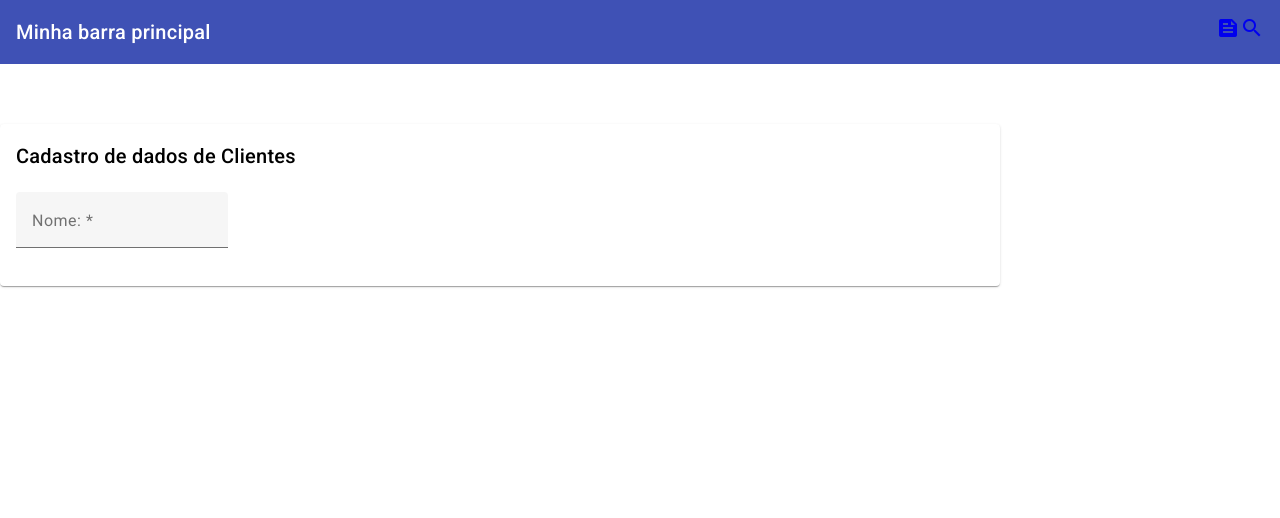
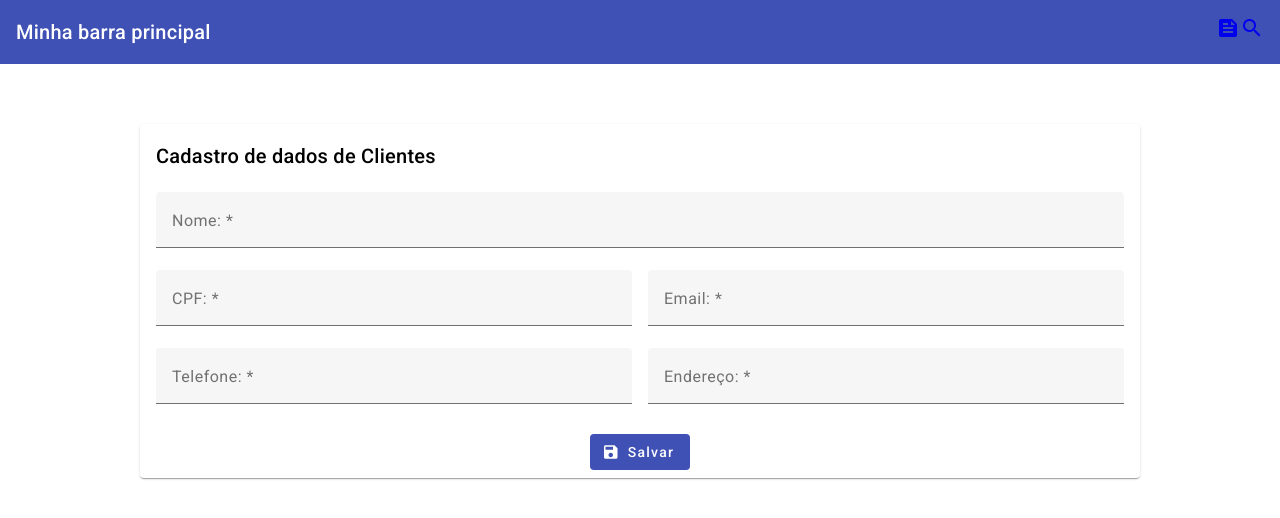
Before and after one commit to 4RL3N/Angular-material-CRUD, an Angular app in the folder crud-angular-material/: page /cadastro in a window 1280 px wide. Shown: the top 518 px of the page. Built offline with nearby package versions, Linux system fonts and the light colour scheme.

Commit message:
criação da tela de cadastro

```diff
--- a/crud-angular-material/src/app/cadastro/cadastro.html
+++ b/crud-angular-material/src/app/cadastro/cadastro.html
@@ -1,4 +1,4 @@
-<div fxLayout="row" fxLayoutAling="center">
+<div fxLayout="row" fxLayoutAlign="center">
     <div fxLayout="column" fxFlex="1000px">
         <form class="mt-60" #clientesFrm="ngForm">
             <mat-card>
@@ -6,13 +6,44 @@
                     <mat-card-title>Cadastro de dados de Clientes</mat-card-title>
                 </mat-card-header>
                 <mat-card-content class="mt-20">
-                    <div fxLayout="row" fxLayoutAling="center" fxLayoutGap="16px">
+                    <div fxLayout="row" fxLayoutAlign="start" fxLayoutGap="16px">
                         <mat-form-field class="full-width">
                             <mat-label>Nome: *</mat-label>
                             <input type="text" placeholder="Exemplo: João Ferreira" matInput/>
                         </mat-form-field>
                     </div>
+
+                    <div fxLayout="row" fxLayoutAlign="start stretch" fxLayoutGap="16px">
+                        <mat-form-field class="middle-width" appearance="fill">
+                            <mat-label> CPF: *</mat-label>
+                            <input type="number" placeholder="Exemplo: 000.000.000-00" matInput/>
+                        </mat-form-field>
+
+                        <mat-form-field class="middle-width" appearance="fill">
+                            <mat-label> Email: *</mat-label>
+                            <input type="email" placeholder="Exemplo: exemplo@dominio.com" matInput/>
+                        </mat-form-field>
+                    </div>
+                    <div fxLayout="row" fxLayoutAlign="start stretch" fxLayoutGap="16px">
+                        <mat-form-field class="middle-width" appearance="fill">
+                            <mat-label> Telefone: *</mat-label>
+                            <input type="number" placeholder="Exemplo: (00) 00000-0000" matInput/>
+                        </mat-form-field>
+
+                        <mat-form-field class="middle-width" appearance="fill">
+                            <mat-label> Endereço: *</mat-label>
+                            <input type="text" placeholder="Exemplo: Rua das Flores, 123" matInput/>
+                        </mat-form-field>
+
+                    </div>
                 </mat-card-content>
+                <mat-card-actions fxLayoutAlign="center">
+                    <button mat-flat-button color="primary">
+                        <mat-icon fontIcon="save"></mat-icon>
+                        Salvar
+                    </button>
+                </mat-card-actions>
+
             </mat-card>
         </form>
     </div>
--- a/crud-angular-material/src/app/cadastro/cadastro.ts
+++ b/crud-angular-material/src/app/cadastro/cadastro.ts
@@ -4,6 +4,8 @@ import {MatCardModule} from '@angular/material/card'
 import {FormsModule} from "@angular/forms"
 import {MatFormFieldModule} from "@angular/material/form-field"
 import {MatInputModule} from "@angular/material/input"
+import {MatIconModule} from "@angular/material/icon"
+import {MatButtonModule} from "@angular/material/button"
 
 @Component({
   selector: 'app-cadastro',
@@ -12,7 +14,9 @@ import {MatInputModule} from "@angular/material/input"
     MatCardModule,
     FormsModule,
     MatFormFieldModule,
-    MatInputModule
+    MatInputModule,
+    MatIconModule,
+    MatButtonModule
   ],
   templateUrl: './cadastro.html',
   styleUrl: './cadastro.scss',
--- a/crud-angular-material/src/styles.scss
+++ b/crud-angular-material/src/styles.scss
@@ -12,3 +12,15 @@ body { margin: 0; font-family: Roboto, "Helvetica Neue", sans-serif; }
 .mt-60{
   margin-top: 60px
 }
+
+.full-width{
+  width: 100%;
+}
+
+.middle-width{
+  width: 50%;
+}
+
+.ml-5{
+  margin-left: 5px
+}
```
